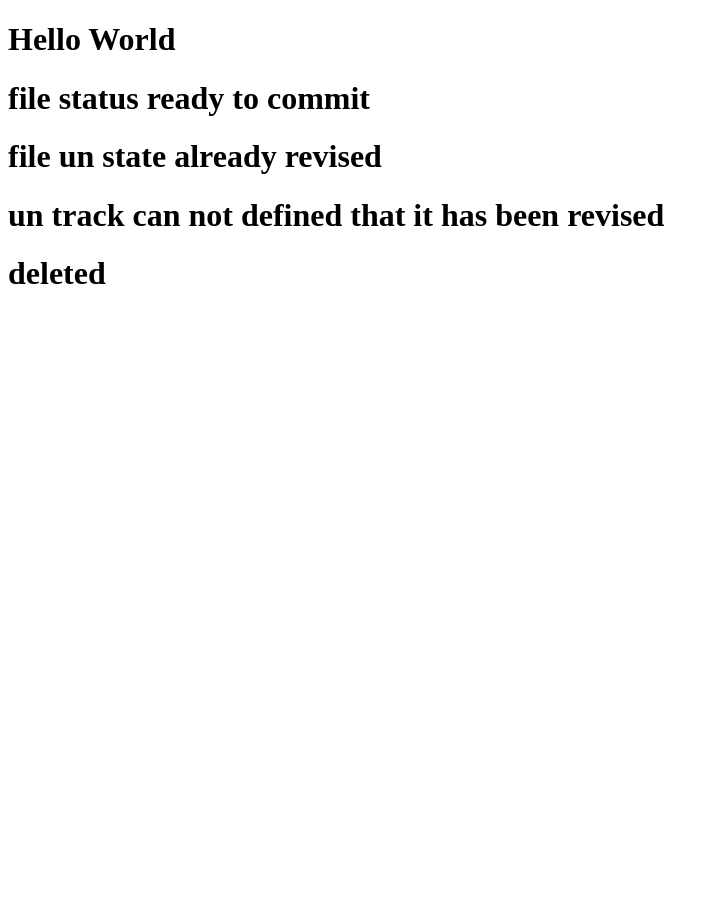
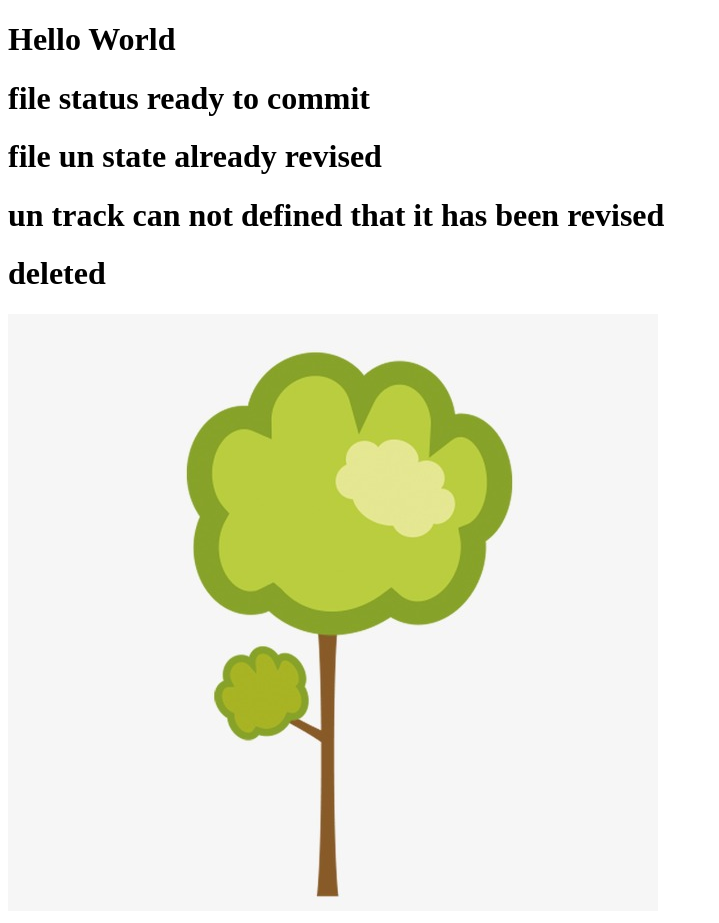
Before and after one commit to suchanun-789/TestGit, a plain HTML site: page index.html in a window 1280 px wide. Shown: the whole page, without its empty margins (0-719 px from the left). Before the commit the page ends 800 px from the top, so only its background shows below. Drawn offline with Linux system fonts and the light colour scheme.

Commit message:
add image to web site

```diff
--- a/index.html
+++ b/index.html
@@ -10,5 +10,5 @@
     <h1>file un state already revised </h1>
     <h1>un track can not defined that it has been revised </h1>
     <h1>deleted </h1>
-
+    <img src="1.jpg"/>
 </body>
```
